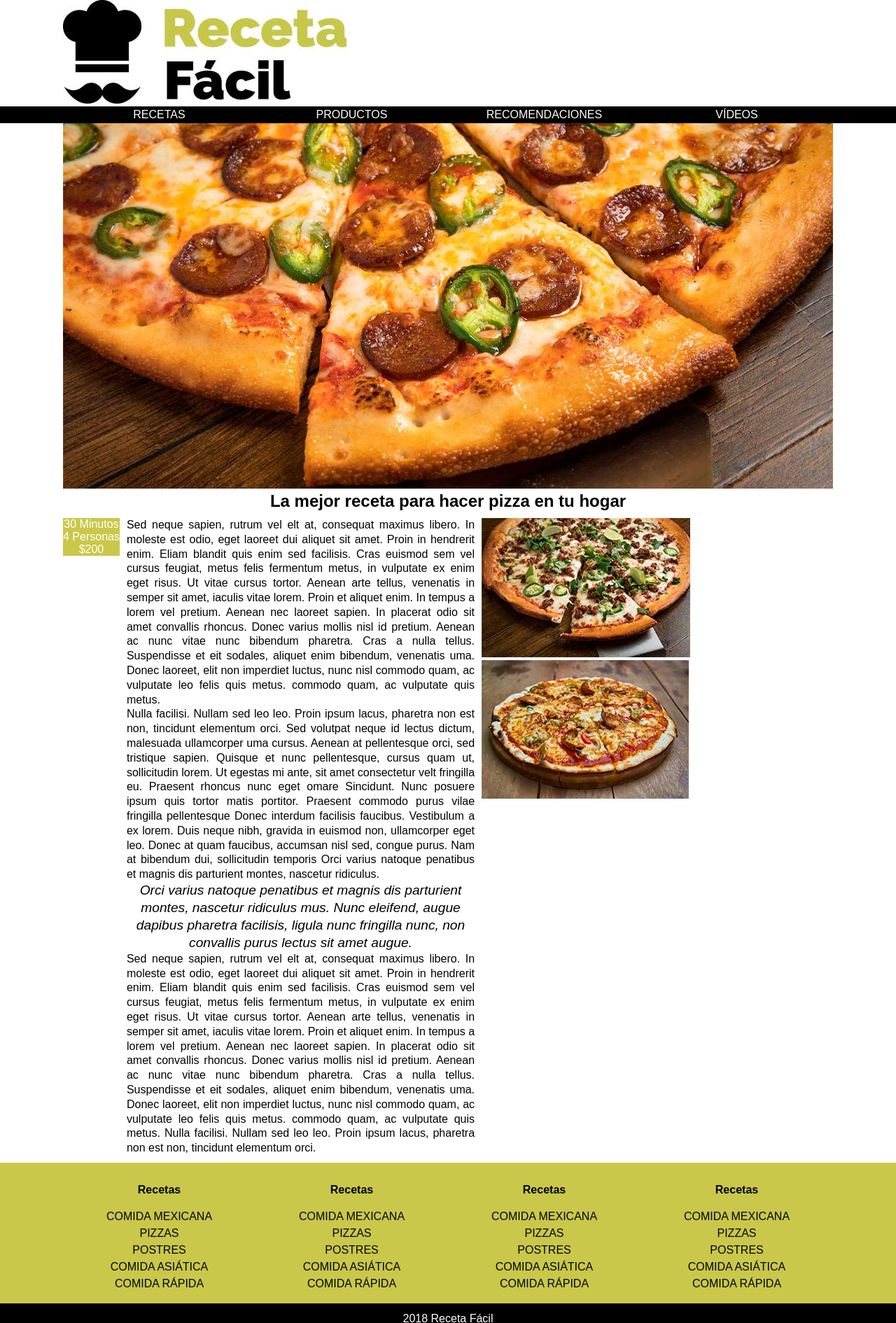
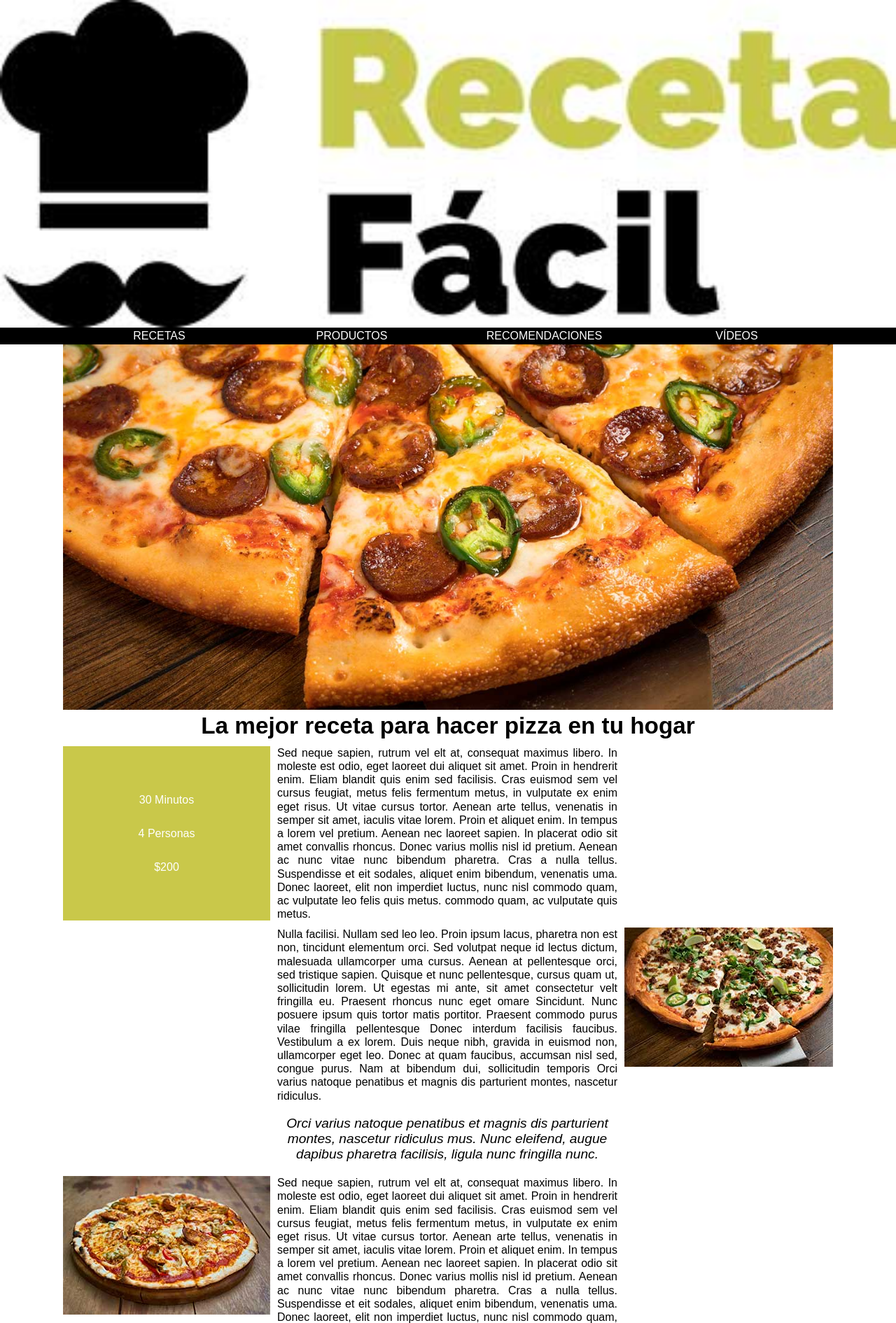
Before and after one commit to cmardom/grid2, a plain HTML site: page index.html in a window 1280 px wide. Shown: the top 1890 px of the page at 70% size. Drawn offline with Linux system fonts and the light colour scheme.

Commit message:
solo falta arreglar logo en movil

```diff
--- a/index.html
+++ b/index.html
@@ -10,10 +10,10 @@
 <body>
 
 
-    <header >
-        <div class="logoWrapper container">
-            <img src="img/logo.jpg">
-        </div>
+    <header>
+
+        <img id="logo" src="img/logo.jpg">
+
 
         <nav >
             <ul class="container" >
@@ -26,7 +26,7 @@
 
 
         <div class="container">
-            <img class="container" src="img/platillo.jpg">
+            <img src="img/platillo.jpg">
         </div>
 
     </header>
@@ -41,33 +41,32 @@
             </ul>
         </div>
 
-        <div class="images">
-            <img  src="img/mini1.jpg">
-            <img  src="img/mini2.jpg">
-        </div>
+        <img class="container" src="img/mini1.jpg">
+        <br>
+        <img class="container" src="img/mini2.jpg">
 
 
 
         <h2>La mejor receta para hacer pizza en tu hogar</h2>
 
 
-        <div class="recipeText">
-            <p>Sed neque sapien, rutrum vel elt at, consequat maximus libero. In moleste est odio, eget laoreet dui aliquet sit amet. Proin in hendrerit enim. Eliam blandit quis enim sed facilisis. Cras euismod sem vel cursus feugiat, metus felis fermentum metus, in vulputate ex enim eget risus. Ut vitae cursus tortor. Aenean arte tellus, venenatis in semper sit amet, iaculis vitae lorem. Proin et aliquet enim. In tempus a lorem vel pretium. Aenean nec laoreet sapien. In placerat odio sit amet convallis rhoncus. Donec varius mollis nisl id pretium. Aenean ac nunc vitae nunc bibendum pharetra. Cras a nulla tellus. Suspendisse et eit sodales, aliquet enim bibendum, venenatis uma. Donec laoreet, elit non imperdiet luctus, nunc nisl commodo quam, ac vulputate leo felis quis metus.
+
+        <p id="p1">Sed neque sapien, rutrum vel elt at, consequat maximus libero. In moleste est odio, eget laoreet dui aliquet sit amet. Proin in hendrerit enim. Eliam blandit quis enim sed facilisis. Cras euismod sem vel cursus feugiat, metus felis fermentum metus, in vulputate ex enim eget risus. Ut vitae cursus tortor. Aenean arte tellus, venenatis in semper sit amet, iaculis vitae lorem. Proin et aliquet enim. In tempus a lorem vel pretium. Aenean nec laoreet sapien. In placerat odio sit amet convallis rhoncus. Donec varius mollis nisl id pretium. Aenean ac nunc vitae nunc bibendum pharetra. Cras a nulla tellus. Suspendisse et eit sodales, aliquet enim bibendum, venenatis uma. Donec laoreet, elit non imperdiet luctus, nunc nisl commodo quam, ac vulputate leo felis quis metus.
             commodo quam, ac vulputate quis metus.
         </p>
-            <p>
+        <p id="p2">
             Nulla facilisi. Nullam sed leo leo. Proin ipsum lacus, pharetra non est non, tincidunt elementum orci. Sed volutpat neque id lectus dictum, malesuada ullamcorper uma cursus. Aenean at pellentesque orci, sed tristique sapien. Quisque et nunc pellentesque, cursus quam ut, sollicitudin lorem. Ut egestas mi ante, sit amet consectetur velt fringilla eu. Praesent rhoncus nunc eget omare Sincidunt. Nunc posuere ipsum quis tortor matis portitor. Praesent commodo purus vilae fringilla pellentesque Donec interdum facilisis faucibus. Vestibulum a ex lorem. Duis neque nibh, gravida in euismod non, ullamcorper eget leo. Donec at quam faucibus, accumsan nisl sed, congue purus. Nam at bibendum dui, sollicitudin temporis
             Orci varius natoque penatibus et magnis dis parturient montes, nascetur ridiculus.
         </p>
         <div class="quote">
-                Orci varius natoque penatibus et magnis dis parturient montes, nascetur ridiculus mus. Nunc eleifend, augue dapibus pharetra facilisis, ligula nunc fringilla nunc, non convallis purus lectus sit amet augue.
+            Orci varius natoque penatibus et magnis dis parturient montes, nascetur ridiculus mus. Nunc eleifend, augue dapibus pharetra facilisis, ligula nunc fringilla nunc.
         </div>
-            <p>
+        <p id="p3">
             Sed neque sapien, rutrum vel elt at, consequat maximus libero. In moleste est odio, eget laoreet dui aliquet sit amet. Proin in hendrerit enim. Eliam blandit quis enim sed facilisis. Cras euismod sem vel cursus feugiat, metus felis fermentum metus, in vulputate ex enim eget risus. Ut vitae cursus tortor. Aenean arte tellus, venenatis in semper sit amet, iaculis vitae lorem. Proin et aliquet enim. In tempus a lorem vel pretium. Aenean nec laoreet sapien. In placerat odio sit amet convallis rhoncus. Donec varius mollis nisl id pretium. Aenean ac nunc vitae nunc bibendum pharetra. Cras a nulla tellus. Suspendisse et eit sodales, aliquet enim bibendum, venenatis uma. Donec laoreet, elit non imperdiet luctus, nunc nisl commodo quam, ac vulputate leo felis quis metus.
             commodo quam, ac vulputate quis metus.
             Nulla facilisi. Nullam sed leo leo. Proin ipsum lacus, pharetra non est non, tincidunt elementum orci.
         </p>
-        </div>
+
 
     </main>
 
--- a/styles/styles.scss
+++ b/styles/styles.scss
@@ -16,6 +16,16 @@
 
 
 header{
+    @include screen_desktop{
+        display: flex;
+        flex-direction: column;
+
+    }
+
+    img{
+        /*ARREGLAR LOGO EN MOVIL*/
+        max-width: 100%;
+    }
 
     >nav{ /* ancho body y ul clase container = en footer*/
         background-color: black;
@@ -34,65 +44,27 @@ header{
             }
         }
     }
+
+
 }
 
 
 
 main{
+    display: flex;
+    flex-direction: column;
+    gap: 10px;
+
+
     @include screen_desktop{
         display: grid;
         grid-template-columns: minmax(10px, max-content) auto minmax(100px, max-content);
-        grid-template-rows: repeat(4, auto);
-        gap: 10px;
+        //gap: 10px;
         justify-items: center;
 
     }
 
-    .recipeData{
-        @include screen_desktop{
-            grid-column: 1 / 2;
-            grid-row: 2 / 3;
-        }
-
-        ul{
-            background-color: $green_color;
-            list-style-type: none;
-            color: white;
-            text-align: center;
-
-
-        }
-    }
-
-    .images{
-        display: grid;
-        grid-template-columns: repeat(auto-fit, minmax(200px, fr));
-        justify-content: center;
-        gap: 10px;
-
-       @include screen_desktop{
-        display: inline;
-       }
-
-        /*:nth-child(1){
-            @include screen_desktop{
-                grid-column: 3 / 4;
-                grid-row: 2 / 3;
-            }
-        }
-
-        :nth-child(2){
-            @include screen_desktop{
-                grid-column: 1 / 2;
-                grid-row: 3 / 4;
-            }
-        }*/
-
-    }
-
-
     h2{
-        text-align: center;
 
         @include screen_desktop{
             grid-row: 1 / 2;
@@ -101,27 +73,96 @@ main{
 
     }
 
+    .recipeData{
+        background-color: $green_color;
+        width: 100%;
 
-    .recipeText{
-        text-align: justify;
-        line-height: 1.3;
-
-        .quote{
-            font-style: italic;
-            font-size: larger;
-            text-align: center;
+        @include screen_desktop{
+            grid-column: 1 / 2;
+            grid-row: 2 / 3;
+            display: flex;
+            flex-direction: column;
+            justify-content: space-around;
         }
 
+        ul{
+            list-style-type: none;
+
+            li{
+                color: white;
+                text-align: center;
+                line-height: 3;
+            }
+
+        }
+    }
+
+    :nth-child(2){ /*imagen a la izquierda*/
+
+        @include screen_desktop{
+            grid-column: 3 / 4;
+            grid-row: 3 / 4;
+        }
+    }
+
+    :nth-child(4){ /*imagen a la derecha*/
+        @include screen_desktop{
+            grid-column: 1 / 2;
+            grid-row: 5 / 6;
+        }
+    }
+
+    h2{
+        text-align: center;
+        font-size: 25pt;
+    }
+
+    #p1{
         @include screen_desktop{
             grid-column: 2 / 3;
-            grid-row: 2 / 4;
+            grid-row: 2 / 3;
+        }
+
+    }
+
+    #p2{
+        @include screen_desktop{
+            grid-column: 2 / 3;
+            grid-row: 3 / 4;
         }
     }
+
+
+    #p3{
+        @include screen_desktop{
+            grid-column: 2 / 3;
+            grid-row: 5 / 6;
+        }
+    }
+
+    .quote{
+        font-style: italic;
+        font-size: larger;
+        text-align: center;
+        padding: 2% 0;
+        @include screen_desktop{
+            grid-column: 2 / 3;
+            grid-row: 4 / 5;
+        }
+    }
+
+    p{
+        text-align: justify;
+        line-height: 1.2;
+    }
+
+
+
 }
 
 footer{
-    /*color hasta el final: clase container en padre*/
     background-color: $green_color;
+    margin-top: 2%;
 
     nav{
         grid-template-columns: repeat(auto-fit, minmax($min_menu_width, 1fr));
```
Also changed, not shown: styles/styles.css, 1 other file. Lines whose indentation alone changed are shown as unchanged.
